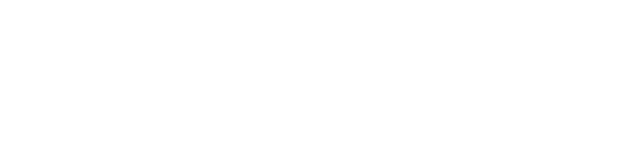
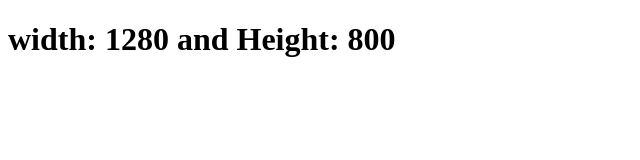
Before and after one commit to acciojob/screen-size-hcharshal31, a website: page main.html in a window 1280 px wide. Shown: the whole page, without its empty margins (0-640 px from the left). Drawn offline with Linux system fonts and the light colour scheme.

Commit message:
created a submission

```diff
--- a/main.html
+++ b/main.html
@@ -7,7 +7,7 @@
 </head>
 
 <body>
-	<!-- the entire body must be written by student -->
+	<h1>width: <span id="width"></span> and Height: <span id="height"></span></h1>
     <script type="text/javascript" src="./script.js">
 </script>
 
--- a/script.js
+++ b/script.js
@@ -1 +1,9 @@
-//your JS code here. If required.
+function updateHeight(){
+	let width = window.innerWidth;
+	let height= window.innerHeight;
+
+	document.getElementById("width").textContent = width;
+	document.getElementById("height").textContent = height;
+}
+updateHeight();
+window.addEventListner("resize", updateHeight);
```
